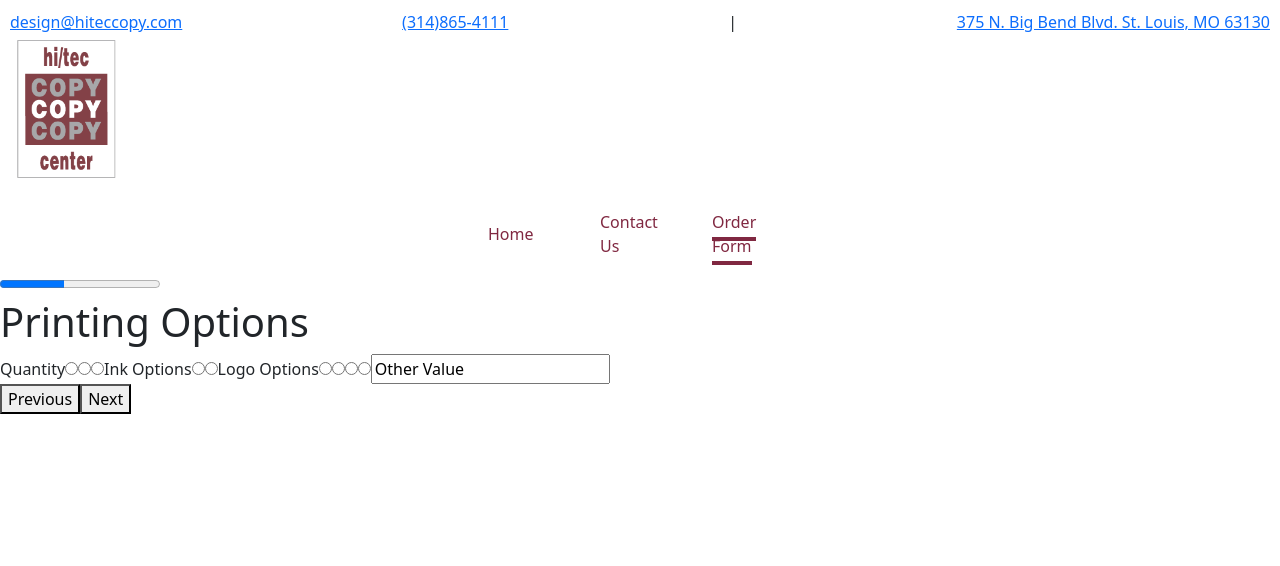
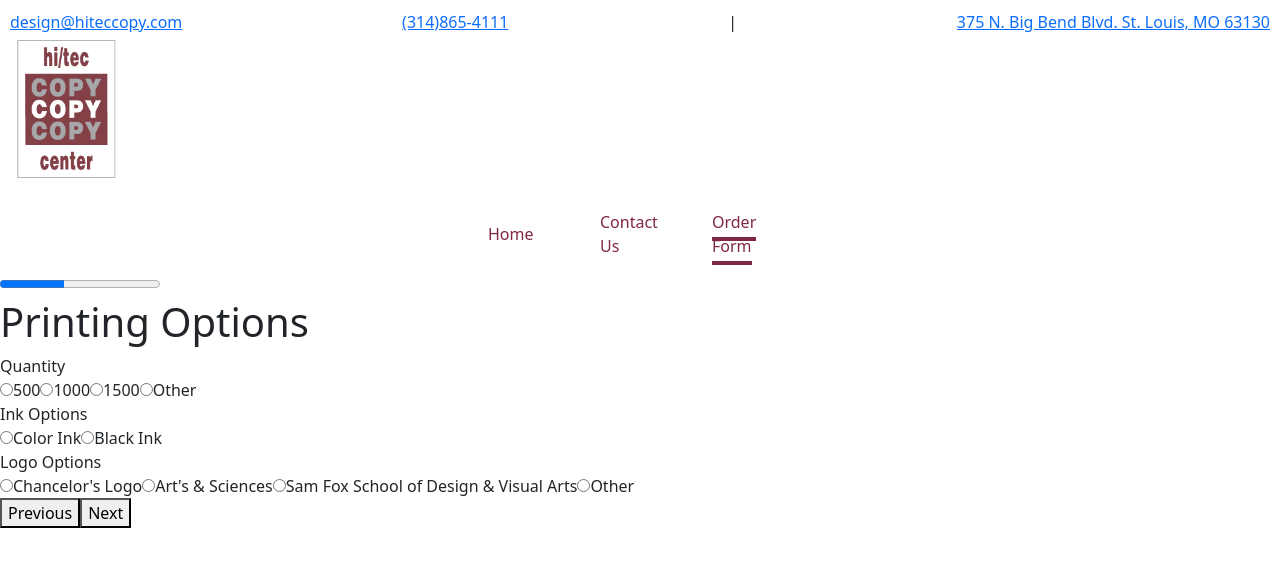
Before and after one commit to kharbaugh829/FrontEndProject1, a React (Create React App) app in the folder order-form/: page /OrderForm in a window 1280 px wide. Both pictures are taken after a click on the button "Next". Shown: the top 566 px of the page. Built offline with nearby package versions, Linux system fonts and the light colour scheme.

Commit message:
fixed radio formatting hopefully

```diff
--- a/order-form/src/components/OrderForm/PrintOpt.js
+++ b/order-form/src/components/OrderForm/PrintOpt.js
@@ -5,7 +5,8 @@ const PrintOpt = (props) => {
   const [inkOption, setInkOption] = useState("");
   const [logoType, setLogoType] = useState("");
   const [enteredLogoType, setEnteredLogoType] = "";
-  const quantityChangleHandler = (event) => {
+  const [enteredQuantity, setEnteredQuantity] = "";
+  const quantityChangeHandler = (event) => {
     event.preventDefault();
     let quantity = event.target.value;
     setQuantity(quantity);
@@ -29,83 +30,101 @@ const PrintOpt = (props) => {
     setEnteredLogoType(other);
     props.update(other);
   };
-
-  if (logoType === "Other") {
-    logoType.value = { enteredLogoType };
-  }
+  const enteredQuantityChangeHandler = (event) => {
+    event.preventDefault();
+    let other = event.target.value;
+    setEnteredLogoType(other);
+    props.update(other);
+  };
 
   return (
     <div>
       <h1>Printing Options</h1>
-      <label>
-        Quantity
-        <input
+      <div><label>
+      Quantity
+       <div><input
           type="radio"
+          checked={quantity === "500"}
+          onChange={quantityChangeHandler}
           value="500"
-          checked={quantity === "500"}
-          onChange={quantityChangleHandler}
         />
+        <label htmlFor={"500"}>{"500"}</label>
         <input
           type="radio"
           value="1000"
           checked={quantity === "1000"}
-          onChange={quantityChangleHandler}
+          onChange={quantityChangeHandler}
         />
+        <label htmlFor={"1000"}>{"1000"}</label>
         <input
           type="radio"
           value="1500"
           checked={quantity === "1500"}
-          onChange={quantityChangleHandler}
+          onChange={quantityChangeHandler}
         />
+        <label htmlFor={"1500"}>{"1500"}</label>
+        <input
+          type="radio"
+          value="Other"
+          checked={quantity === "Other"}
+          onChange={quantityChangeHandler}
+        />
+        <label htmlFor={"Other"}>{"Other"}</label>
+        {quantity === "Other" && <input
+          type="text"
+          value=""
+          required = {quantity === "Other"}
+          onChange={enteredQuantityChangeHandler}
+        />}</div>
       </label>
-      <label>
+      </div> <label>
         Ink Options
-        <input
+       <div> <input
           type="radio"
           value="Color"
           checked={inkOption === "Color"}
           onChange={inkOptionChangeHandler}
-        />
+        /><label htmlFor={"color"}>{"Color Ink"}</label>
         <input
           type="radio"
           value="Black"
           checked={inkOption === "Black"}
           onChange={inkOptionChangeHandler}
-        />
+        /><label htmlFor={"black"}>{"Black Ink"}</label></div>
       </label>
-      <label>
-        Logo Options
+      <div><label>
+        Logo Options<div>
         <input
           type="radio"
-          value="Chancelor's Logo"
+          value="ChancelorsLogo"
           checked={logoType === "Chancelor's Logo"}
           onChange={logoTypeChangeHandler}
-        />
+        /><label htmlFor={"ChancelorsLogo"}>{"Chancelor's Logo"}</label>
         <input
           type="radio"
           value="Art's & Sciences"
           checked={logoType === "Art's & Sciences"}
           onChange={logoTypeChangeHandler}
-        />
+        /><label htmlFor={"ArtsAndSciences"}>{"Art's & Sciences"}</label>
         <input
           type="radio"
           value="Sam Fox School of Design & Visual Arts"
           checked={logoType === "Sam Fox School of Design & Visual Arts"}
           onChange={logoTypeChangeHandler}
-        />
+        /><label htmlFor={"Sam Fox School of Design & Visual Arts"}>{"Sam Fox School of Design & Visual Arts"}</label>
         <input
           type="radio"
           value="Other"
           checked={logoType === "Other"}
           onChange={logoTypeChangeHandler}
-        />
-        <input
+        /><label htmlFor={"Other"}>{"Other"}</label>
+        {logoType === "Other" && <input
           type="text"
-          value="Other Value"
-          disabled={!logoType === "Other"}
+          value = ''
+          required = {logoType === "Other"}
           onChange={enteredLogoTypeChangeHandler}
-        />
-      </label>
+        />}</div>
+      </label></div>
     </div>
   );
 };
```
